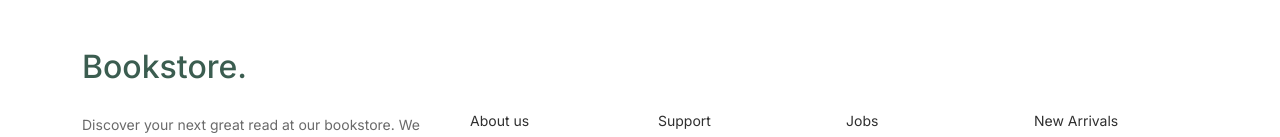
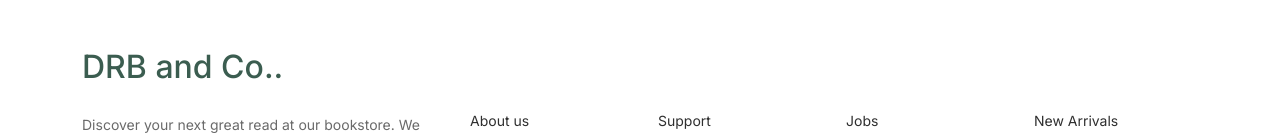
Before and after one commit to debarun1234/book_store_ai, a plain HTML site: page index.html in a window 1280 px wide. Shown: the part 4083-4220 px from the top of the page. Drawn offline with Linux system fonts and the light colour scheme.

Commit message:
Update index.html

```diff
--- a/index.html
+++ b/index.html
@@ -404,7 +404,7 @@
 			</div>
 			<div class="row g-5 mb-5">
 				<div class="col-lg-4">
-				<div class="mb-4 footer-logo-wrap"><a href="#" class="footer-logo">Bookstore<span>.</span></a></div>
+				<div class="mb-4 footer-logo-wrap"><a href="#" class="footer-logo">DRB and Co.<span>.</span></a></div>
 				<p class="mb-4">Discover your next great read at our bookstore. We offer a wide variety of genres and personalized recommendations to help you find the perfect book.</p>
 				<ul class="list-unstyled custom-social">
 					<li><a href="#"><span class="fa fa-facebook-f"></span></a></li>
```
